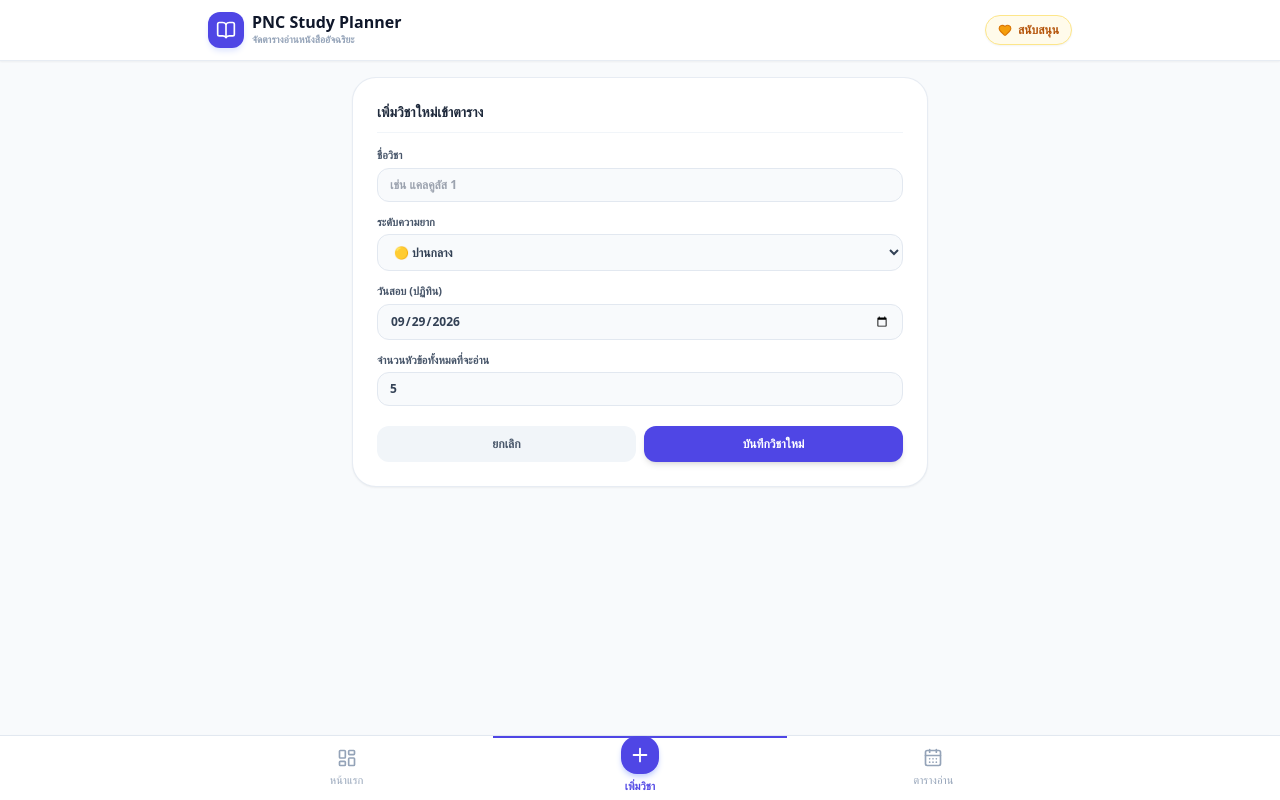
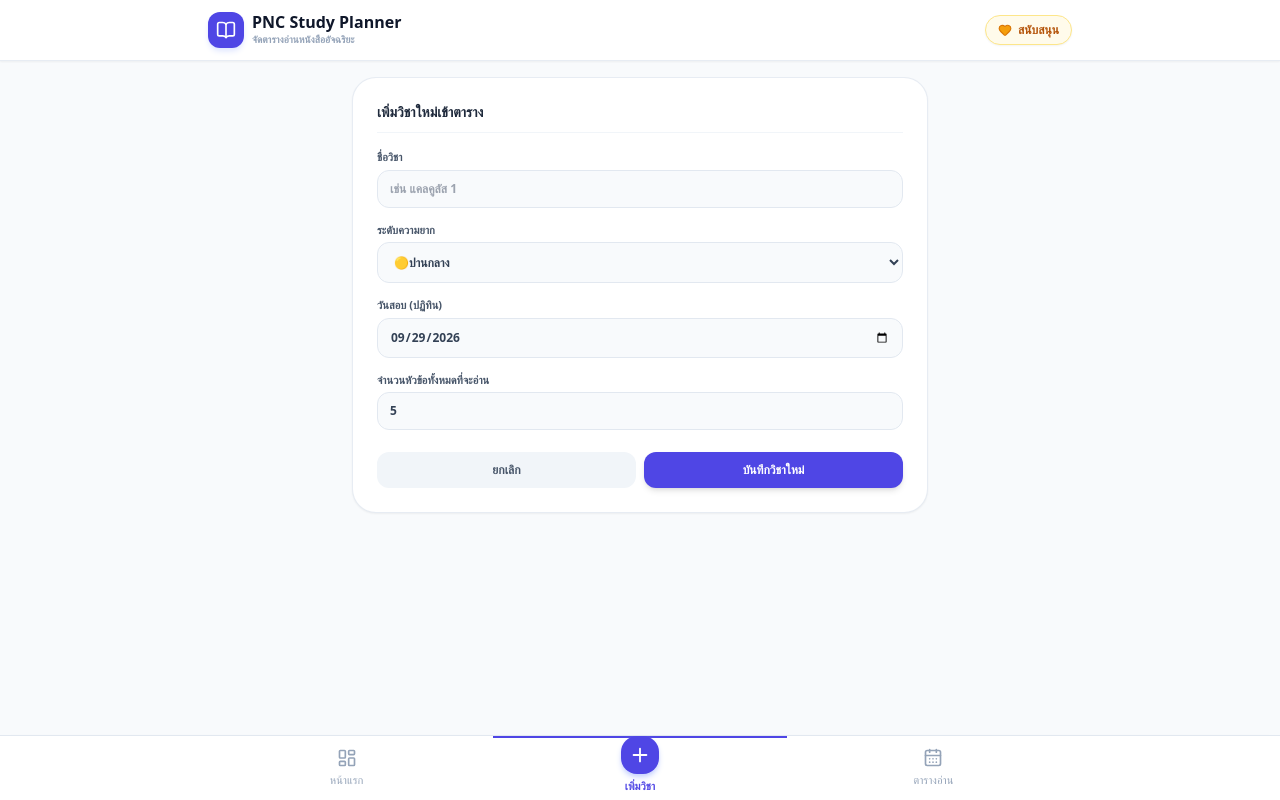
Before and after one commit to natnee-23/pnc-web, a React (Vite) app in the folder book-tracker/: page / in a window 1280 px wide. Both pictures are taken after a click on the button "เพิ่มวิชาใหม่". Built offline with nearby package versions, Linux system fonts and the light colour scheme.

Commit message:
update website

```diff
--- a/book-tracker/src/App.jsx
+++ b/book-tracker/src/App.jsx
@@ -598,17 +598,17 @@ export default function StudyPlannerApp() {
           </div>
         )}
 
-        {/* หน้าเพิ่มวิชาใหม่ (Add Subject) - ปรับปรุงสไตล์เพื่อแก้ปัญหามือถือล้นขอบ */}
+        {/* หน้าเพิ่มวิชาใหม่ (Add Subject) - แก้ไขปัญหาการล้นขอบจอมือถืออย่างสมบูรณ์ */}
         {activeTab === 'add' && (
-          <div className="bg-white rounded-3xl p-4 sm:p-6 border border-slate-200/80 shadow-sm space-y-3.5 animate-in fade-in max-w-xl mx-auto mb-10">
+          <div className="bg-white rounded-3xl p-4 sm:p-6 border border-slate-200/80 shadow-sm space-y-4 animate-in fade-in max-w-xl mx-auto mb-10 overflow-hidden box-border">
             <div className="flex justify-between items-center border-b border-slate-100 pb-2.5">
               <h2 className="text-sm font-black text-slate-800">
                 {editingSubjectId ? 'แก้ไขข้อมูลวิชา' : 'เพิ่มวิชาใหม่เข้าตาราง'}
               </h2>
             </div>
 
-            <form onSubmit={handleSaveSubject} className="space-y-3">
-              <div>
+            <form onSubmit={handleSaveSubject} className="space-y-3.5 w-full">
+              <div className="w-full">
                 <label className="block text-[11px] font-bold text-slate-600 mb-1">ชื่อวิชา</label>
                 <input
                   type="text"
@@ -616,24 +616,24 @@ export default function StudyPlannerApp() {
                   value={formName}
                   onChange={e => setFormName(e.target.value)}
                   placeholder="เช่น แคลคูลัส 1"
-                  className="w-full bg-slate-50 border border-slate-200 rounded-xl px-3 py-2 text-xs outline-none focus:border-indigo-500 font-bold text-slate-800"
+                  className="w-full max-w-full box-border bg-slate-50 border border-slate-200 rounded-xl px-3 py-2.5 text-xs outline-none focus:border-indigo-500 font-bold text-slate-800"
                 />
               </div>
 
-              <div>
+              <div className="w-full">
                 <label className="block text-[11px] font-bold text-slate-600 mb-1">ระดับความยาก</label>
                 <select
                   value={formDifficulty}
                   onChange={e => setFormDifficulty(e.target.value)}
-                  className="w-full bg-slate-50 border border-slate-200 rounded-xl px-3 py-2 text-xs outline-none font-bold text-slate-700"
+                  className="w-full max-w-full box-border bg-slate-50 border border-slate-200 rounded-xl px-3 py-2.5 text-xs outline-none font-bold text-slate-700"
                 >
-                  <option value="ง่าย">🟢 ง่าย</option>
-                  <option value="ปานกลาง">🟡 ปานกลาง</option>
-                  <option value="ยาก">🔴 ยาก</option>
+                  <option value="ง่าย">🟢ง่าย</option>
+                  <option value="ปานกลาง">🟡ปานกลาง</option>
+                  <option value="ยาก">🔴ยาก</option>
                 </select>
               </div>
 
-              <div>
+              <div className="w-full">
                 <label className="block text-[11px] font-bold text-slate-600 mb-1">วันสอบ (ปฏิทิน)</label>
                 <input
                   type="date"
@@ -641,24 +641,24 @@ export default function StudyPlannerApp() {
                   min={getTodayString()}
                   value={formExamDate}
                   onChange={e => setFormExamDate(e.target.value)}
-                  className="w-full bg-slate-50 border border-slate-200 rounded-xl px-3 py-2 text-xs outline-none font-bold text-slate-700"
+                  className="w-full max-w-full box-border bg-slate-50 border border-slate-200 rounded-xl px-3 py-2.5 text-xs outline-none font-bold text-slate-700 appearance-none min-w-0"
                 />
               </div>
 
-              <div>
+              <div className="w-full">
                 <label className="block text-[11px] font-bold text-slate-600 mb-1">จำนวนหัวข้อทั้งหมดที่จะอ่าน</label>
                 <input
                   type="number"
                   min={1}
-                  max={20}
+                  max={100}
                   required
                   value={formTotalTopics}
                   onChange={e => setFormTotalTopics(Number(e.target.value))}
-                  className="w-full bg-slate-50 border border-slate-200 rounded-xl px-3 py-2 text-xs outline-none font-bold text-slate-700"
+                  className="w-full max-w-full box-border bg-slate-50 border border-slate-200 rounded-xl px-3 py-2.5 text-xs outline-none font-bold text-slate-700"
                 />
               </div>
 
-              <div className="pt-2 flex gap-2">
+              <div className="pt-2 flex gap-2 w-full">
                 <button
                   type="button"
                   onClick={() => { resetForm(); setActiveTab('dashboard'); }}
```
